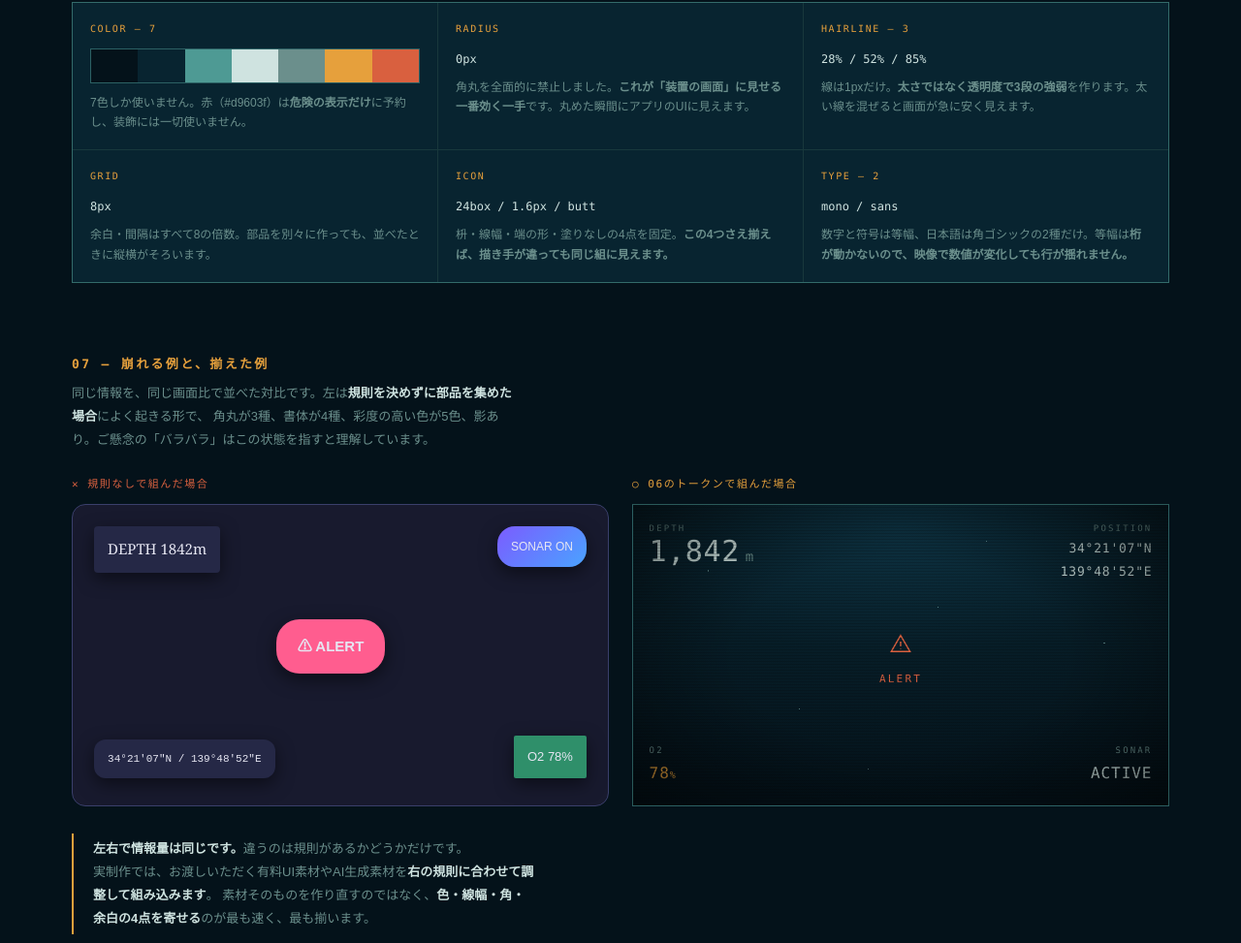
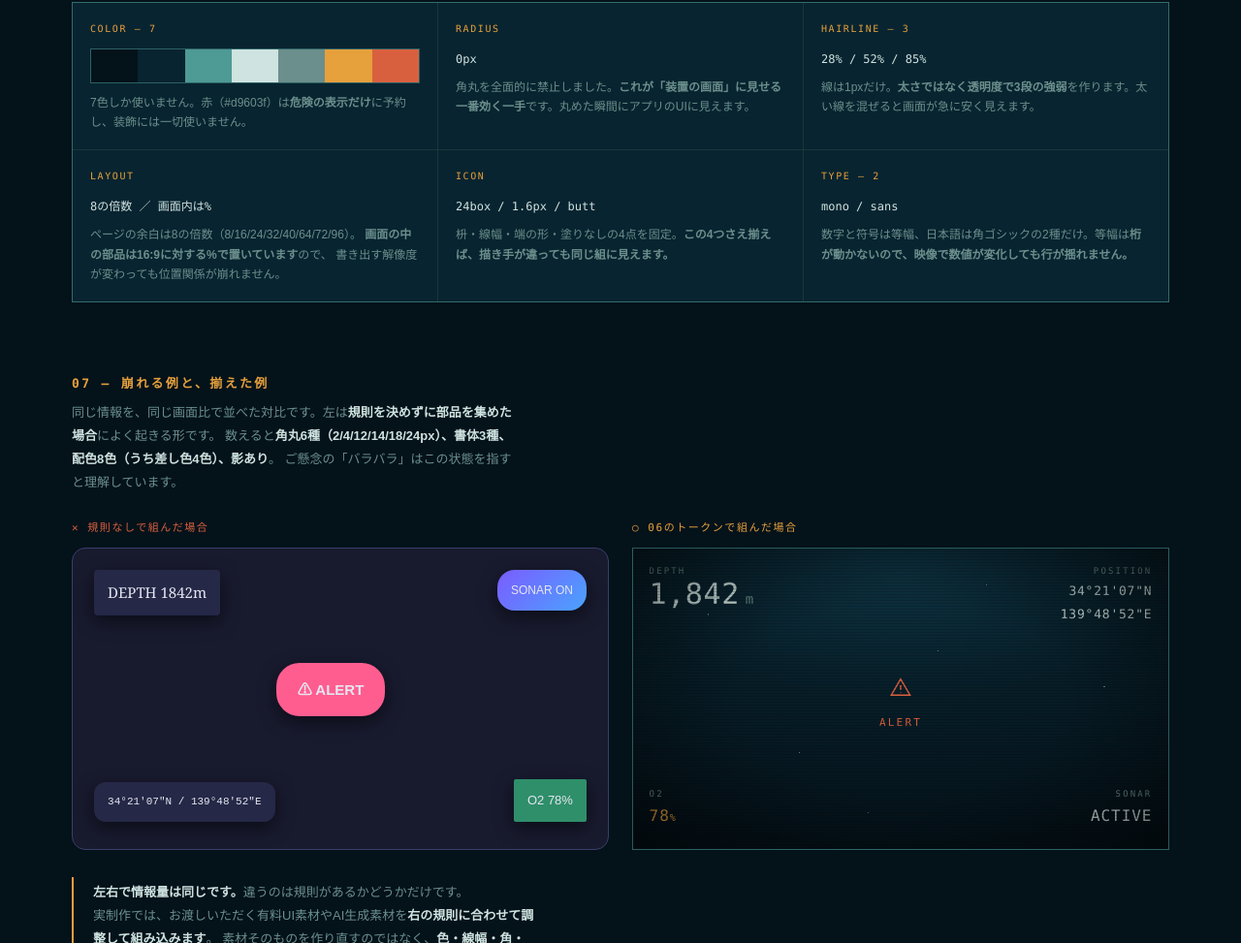
Before and after one commit to higetuno-crypto/game-ui-kit-demo, a plain HTML site: page index.html in a window 1280 px wide. Shown: the part 4346-5319 px from the top of the page at 97% size. Drawn offline with Linux system fonts and the light colour scheme.

Commit message:
提案文と実物が食い違っていた数字3件を修正
経済記事で見つけた「成果物の中に書いた数字は数え直す」を、こちらに適用していなかった。
実物を数え直した結果:

- 「崩れる例」の説明「角丸が3種」→ 実際6種（2/4/12/14/18/24px）
- 同「書体が4種」→ 実際3種（Arial / Georgia / Courier New）
- 同「彩度の高い色が5色」→ 配色8色、うち差し色4色
- トークン表「余白・間隔はすべて8の倍数」→ 8の倍数でない値が16種類あった

最後の1件は、実態のほうが売りとして強かったので事実に合わせて書き換えた。
画面内の部品はすべて16:9に対する%配置で、書き出す解像度が変わっても位置関係が崩れない。
映像用素材ではpxグリッドより重要な性質。

検証済み（変更なし）: 色7／角丸0px／ヘアライン3段／アイコン46個すべてstroke-width 1.6／
08の3案は中身が完全一致／外部読み込み0

Co-Authored-By: Claude Opus 5 <noreply@anthropic.com>

```diff
--- a/index.html
+++ b/index.html
@@ -694,9 +694,11 @@ footer{margin-top:96px;padding-top:32px;border-top:1px solid var(--hair);
     <div class="d">線は1pxだけ。<b>太さではなく透明度で3段の強弱</b>を作ります。太い線を混ぜると画面が急に安く見えます。</div>
   </div>
   <div class="tokcell">
-    <div class="k">GRID</div>
-    <div class="v">8px</div>
-    <div class="d">余白・間隔はすべて8の倍数。部品を別々に作っても、並べたときに縦横がそろいます。</div>
+    <div class="k">LAYOUT</div>
+    <div class="v">8の倍数 ／ 画面内は%</div>
+    <div class="d">ページの余白は8の倍数（8/16/24/32/40/64/72/96）。
+      <b>画面の中の部品は16:9に対する%で置いています</b>ので、
+      書き出す解像度が変わっても位置関係が崩れません。</div>
   </div>
   <div class="tokcell">
     <div class="k">ICON</div>
@@ -713,8 +715,9 @@ footer{margin-top:96px;padding-top:32px;border-top:1px solid var(--hair);
 <!-- ============ 対比 ============ -->
 <h2>07 — 崩れる例と、揃えた例</h2>
 <p class="sub">
-  同じ情報を、同じ画面比で並べた対比です。左は<b style="color:var(--text)">規則を決めずに部品を集めた場合</b>によく起きる形で、
-  角丸が3種、書体が4種、彩度の高い色が5色、影あり。ご懸念の「バラバラ」はこの状態を指すと理解しています。
+  同じ情報を、同じ画面比で並べた対比です。左は<b style="color:var(--text)">規則を決めずに部品を集めた場合</b>によく起きる形です。
+  数えると<b style="color:var(--text)">角丸6種（2/4/12/14/18/24px）、書体3種、配色8色（うち差し色4色）、影あり</b>。
+  ご懸念の「バラバラ」はこの状態を指すと理解しています。
 </p>
 <div class="cmp">
   <div>
```
